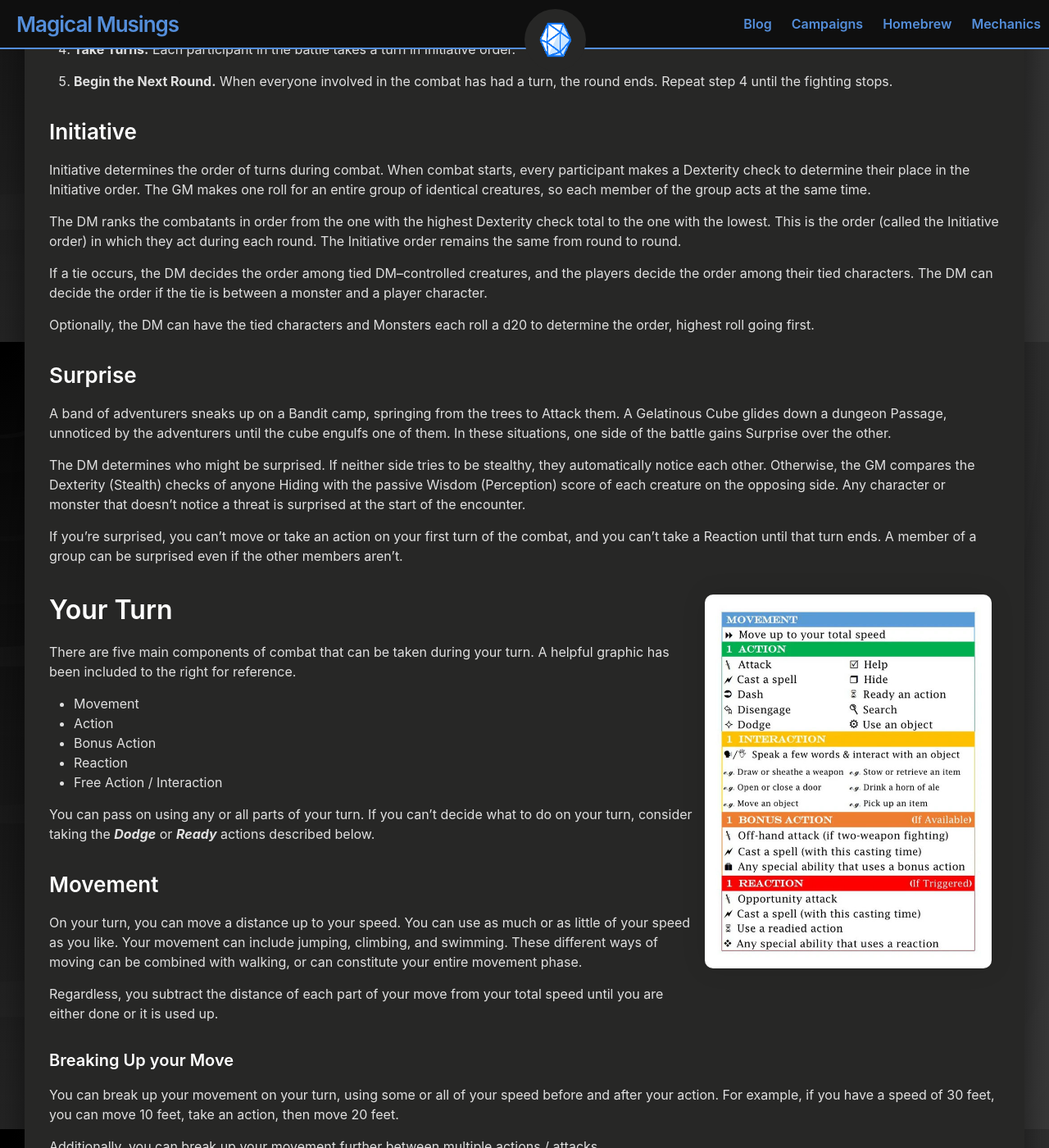
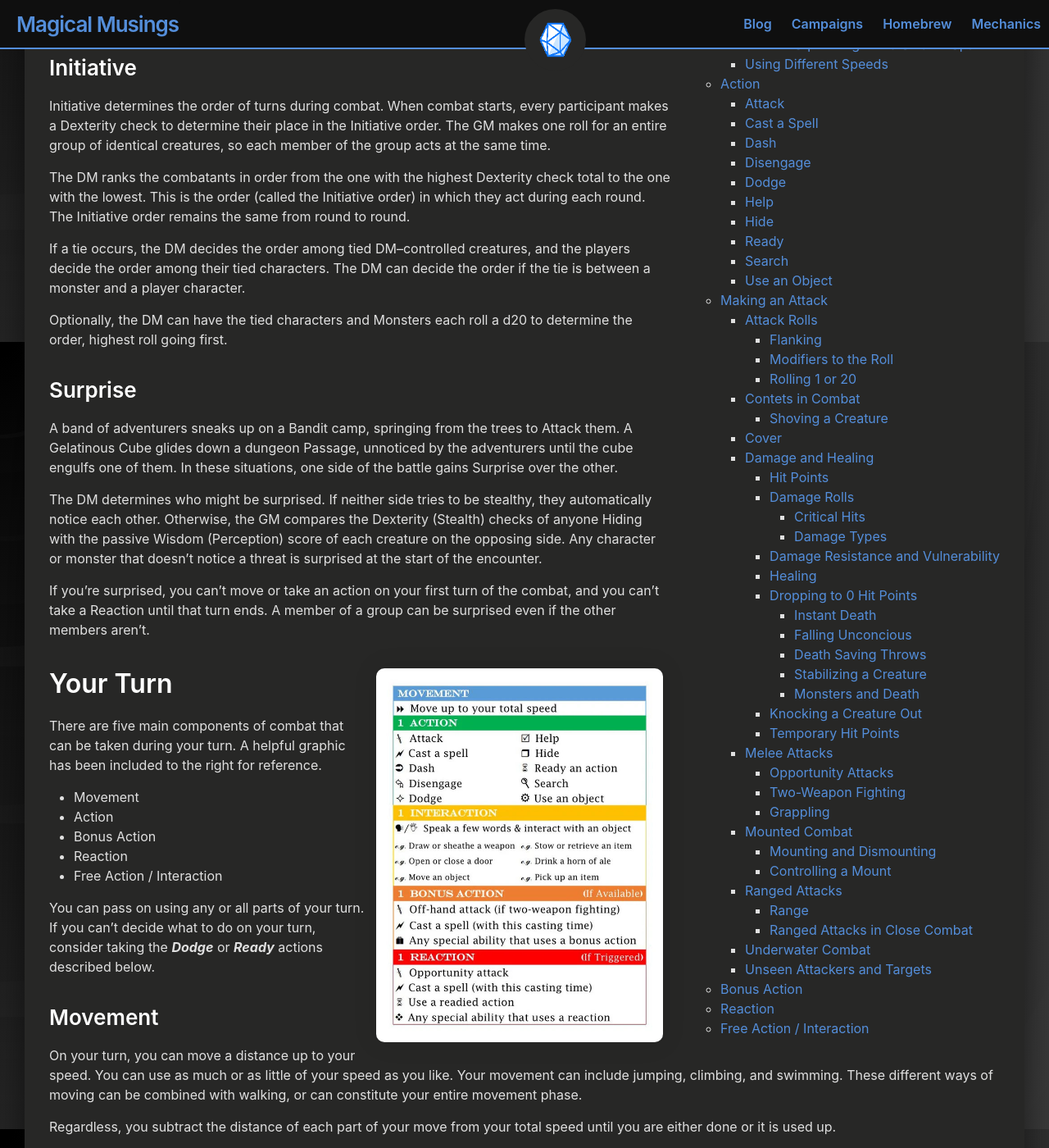
Before and after one commit to andersthemagi/magicalmusings.github.io, a Jekyll site: the page built from _posts/2020-10-07-mechanics-combat.md, in a window 1280 px wide and 1400 px high, scrolled down 543 px. Shown: the whole window at 82% size. Built offline with Jekyll 4.4.1, drawn with Linux system fonts in a browser that asks for light colours; some of the changed lines change nothing that is shown; some of the changed text lies outside the part shown.

Commit message:
going back to basics
accordions are complicated, a side-bar TOC works better IMO

```diff
--- a/_config.yml
+++ b/_config.yml
@@ -19,6 +19,3 @@
 plugins:
  - jekyll-feed
  - jekyll-seo-tag
- - accordion
- - collapsible
- - manual-markdown
--- a/_plugins/accordion.rb
+++ /dev/null
@@ -1,26 +0,0 @@
-module Jekyll
-    module Tags
-        class AccordionTag < Liquid::Block
-            def initialize( tag_name, block_options, liquid options)
-                super
-                @accordionID = "accordion-#{block_options.strip}"
-            end # initialize() function
-
-            def render( context )
-                context.stack do
-                    context["accordionID"] = @accordionID
-                    context["collapsed_idx"] = 1
-                    @content = super
-                end # context.stack
-
-                output = %(<div class="accordion" id="#{@accordionID}">#{@content}</div>)
-
-            end # render() function
-
-        end # AccordionTag class
-
-    end # Tags module
-
-end # Jekyll module
-
-Liquid::Template.register_tag('accordion', Jekyll::Tags::AccordionTag)
--- a/_plugins/collapsible.rb
+++ /dev/null
@@ -1,49 +0,0 @@
-module Jekyll
-    module Tags
-        class CollapseTag < Liquid::Block
-            def initialize( tag_name, block_options, liquid_options)
-                super
-                @title = block_options.strip
-            end # initialize() function
-
-            def render(context)
-                accordionID = context["accordionID"]
-                idx = context["collapsed_idx"]
-                collapsedID = "#{accordionID}-collapse-#{idx}"
-                headingID = "#{accordionID}-heading-#{idx}"
-
-                # increment for the next collapsible
-                context["collapsed_idx"] = idx + 1
-
-                context = super
-                output = <<~EOS
-                    <div class="card">
-                        <div class="card-header" id="#{headingID}">
-                            <h4 class="mb-0">
-                                <button class="btn btn-link collapsed" data-toggle="collapse" data-target="##{collapsedID}" aria-expanded="false" aria-controls="#{collapsedID}">
-                                <span class="plus-minus-wrapper">
-                                    <div class="plus-minus">
-                                    </div>
-                                </span>
-                                <span class="collapse-title">
-                                    #{@title}
-                                </span>
-                            </h4>
-                        </div>
-                        <div id="#{collapsedID}" aria-labelledby="#{headingID}" data-parent="##{accordionID}">
-                            <div class="card-body">#{content}</div>
-                        </div>
-                    </div>
-                EOS
-
-                output
-
-            end # render() function
-
-        end # CollapseTag class
-
-    end # Tags module
-
-end # Jekyll Module
-
-Liquid::Template.register_tag('collapsible', Jekyll::Tags::CollapseTag)
--- a/_plugins/manual-markdown.rb
+++ /dev/null
@@ -1,11 +0,0 @@
-def render(context)
-
-    site = context.registers[:site]
-    converter = site.find_converter_instance(::Jekyll::Converters::Markdown)
-    content = converter.convert(super)
-
-    output = <<~EOS
-        <div>
-            #{content}
-        </div>
-    EOS
--- a/_posts/2020-10-07-mechanics-combat.md
+++ b/_posts/2020-10-07-mechanics-combat.md
@@ -6,16 +6,13 @@
 author: 5th Edition SRD
 ---
 
-[//]: # "TODO: Add TOC"
+<div class="toc" style = "float: right; margin-left = 10px;">
+### Table of Contents
+{:.no_toc}
 
-{% accordion combat-toc %}
-    {% collapsible Table of Contents %}
-        * TOC
-        {:toc}
-    {endcollapsible}
-{% endaccordion %}
-
-Test
+* TOC
+{:toc}
+</div>
 
 ## Combat Step by Step
 
```
